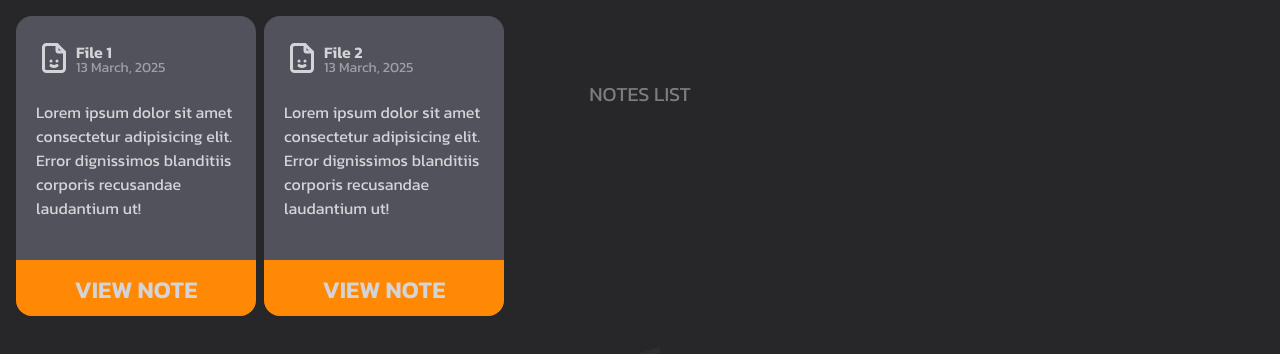
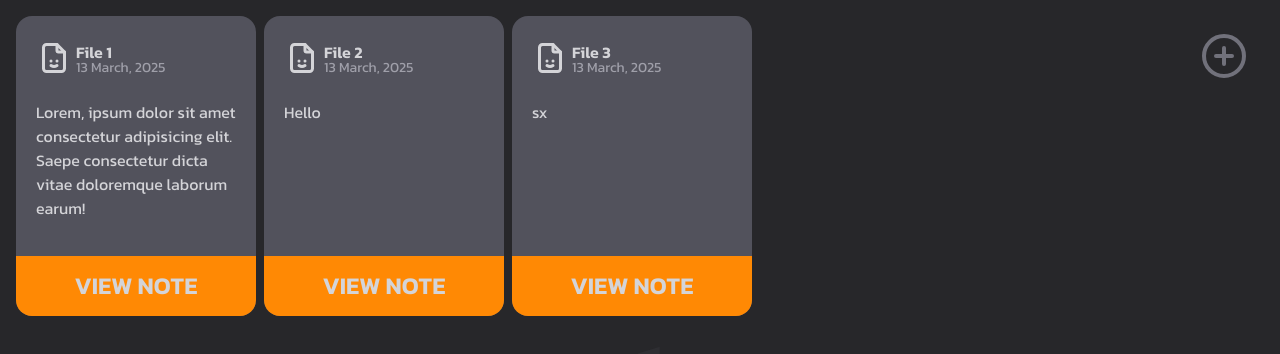
Before and after one commit to gaurav1-9/react-notes-app, a React (Vite) app: page / in a window 1280 px wide. Shown: the top 354 px of the page. Built offline with nearby package versions, Linux system fonts and the light colour scheme.

Commit message:
card content popup

```diff
--- a/package.json
+++ b/package.json
@@ -15,6 +15,7 @@
     "react": "^19.0.0",
     "react-dom": "^19.0.0",
     "react-icons": "^5.5.0",
+    "react-tooltip": "^5.28.0",
     "tailwindcss": "^4.0.13"
   },
   "devDependencies": {
--- a/src/Cards.jsx
+++ b/src/Cards.jsx
@@ -1,15 +1,17 @@
-import React from 'react'
-import { TbFileSmile } from "react-icons/tb";
+import React, { useState } from 'react'
+import { TbFileSmile} from "react-icons/tb";
 import { motion } from "motion/react"
+import { RxCross2 } from "react-icons/rx";
 
 
 function Cards({cardDetails,foregroundRef}) {
+  var [view,setView] = useState(false);
   return (
-    <motion.div drag
+    (!view)?<motion.div drag
     dragConstraints={foregroundRef}
     whileDrag={{scale:1.1, cursor:"grabbing"}}
     dragTransition={{bounceStiffness:600, bounceDamping:25,}}
-    className='text-zinc-300  w-60 h-75 bg-zinc-600 rounded-2xl cursor-grab overflow-clip'>
+    className='relative text-zinc-300  w-60 h-75 bg-zinc-600 rounded-2xl cursor-grab overflow-clip'>
         <div className='flex px-5 pt-6'>
             <TbFileSmile className='text-4xl mr-1'/>
             <div>
@@ -17,12 +19,43 @@ function Cards({cardDetails,foregroundRef}) {
                 <p className='leading-2 text-zinc-400 text-sm'>{cardDetails.meta}</p>
             </div>
         </div>
-        <p className='mt-6 px-5'>Lorem ipsum dolor sit amet consectetur adipisicing elit. Error dignissimos blanditiis corporis recusandae laudantium ut!</p>
-        <div className='bg-orange-400 h-15 mt-10'>
-          <p className='flex justify-center items-center h-full cursor-pointer text-2xl font-semibold'>VIEW NOTE</p>
+        <p className='mt-6 px-5'>{cardDetails.desc}</p>
+        <div className='absolute bg-orange-400 h-15 bottom-0 w-full'>
+          <p className='flex justify-center items-center h-full cursor-pointer text-2xl font-semibold'
+          onClick={()=>{
+            setView(true);
+            viewCardDesc(cardDetails);
+          }
+          }
+          >VIEW NOTE</p>
         </div>
     </motion.div>
+    :
+    <div className=' w-full h-screen absolute top-0 backdrop-blur-md z-20'>
+      <div className='absolute text-zinc-300  w-1/2 h-3/4 top-1/2 left-1/2 -translate-x-1/2 -translate-y-1/2 bg-zinc-600 rounded-2xl overflow-clip p-4 z-50 shadow-[0_0_6px_rgba(0,0,0,0.25)]'>
+        <div className='flex justify-between'>
+          <div className='flex'>
+          <TbFileSmile className='text-6xl mr-1'/>
+            <div>
+              <p className='text-4xl'>{
+                cardDetails.title
+              }</p>
+              <p className='leading-2 text-zinc-400'>{
+                cardDetails.meta
+              }</p>
+            </div>
+          </div>
+          <RxCross2 className='text-zinc-300 text-4xl hover:text-zinc-400 cursor-pointer hover:scale-[1.1]' onClick={()=>setView(false)}/>
+        </div>
+        <p className='mt-10 px-4'>{cardDetails.desc}</p>
+      </div>
+    </div>
   )
 }
 
+function viewCardDesc(cardDetails){
+  setView(true);
+  console.log(cardDetails.desc);
+}
+
 export default Cards
--- a/src/Foreground.jsx
+++ b/src/Foreground.jsx
@@ -1,5 +1,7 @@
 import React, { useRef } from 'react'
 import Cards from './Cards';
+import { FiPlusCircle } from "react-icons/fi";
+import { Tooltip } from 'react-tooltip'
 
 function Foreground() {
     const componentRef = useRef(null);
@@ -14,7 +16,12 @@ function Foreground() {
         },
         {
         "title": "File 2",
-        "desc": "Lorem, ipsum dolor sit amet consectetur adipisicing elit. Saepe consectetur dicta vitae doloremque laborum earum!",
+        "desc": "Hello",
+        "meta": d.getDate()+" "+months[d.getMonth()]+", "+d.getFullYear()
+        },
+        {
+        "title": "File 3",
+        "desc": "sx",
         "meta": d.getDate()+" "+months[d.getMonth()]+", "+d.getFullYear()
         },
     ]
@@ -23,9 +30,18 @@ function Foreground() {
     <div ref={componentRef} className='overflow-hidden fixed flex flex-wrap gap-2 top-0 left-0 w-full h-screen p-4 z-10'>
         {
             cardInfo.map((item,index)=>(
-                <Cards cardDetails={item} foregroundRef={componentRef}/>
+                (item.desc!=="")?<Cards key={index} cardDetails={item} foregroundRef={componentRef}/>: null
             ))
         }
+        <div className='absolute top-8 right-8'>
+            <FiPlusCircle data-tooltip-id='addNew' className='text-zinc-500 text-5xl cursor-pointer'/>
+            <Tooltip
+                id='addNew'
+                content='Add new'
+                place='bottom'
+                variant='light'
+            />
+        </div>
     </div>
   );
 }
```
Also changed, not shown: 1 other file (tests, documents, lock files or other folders).
